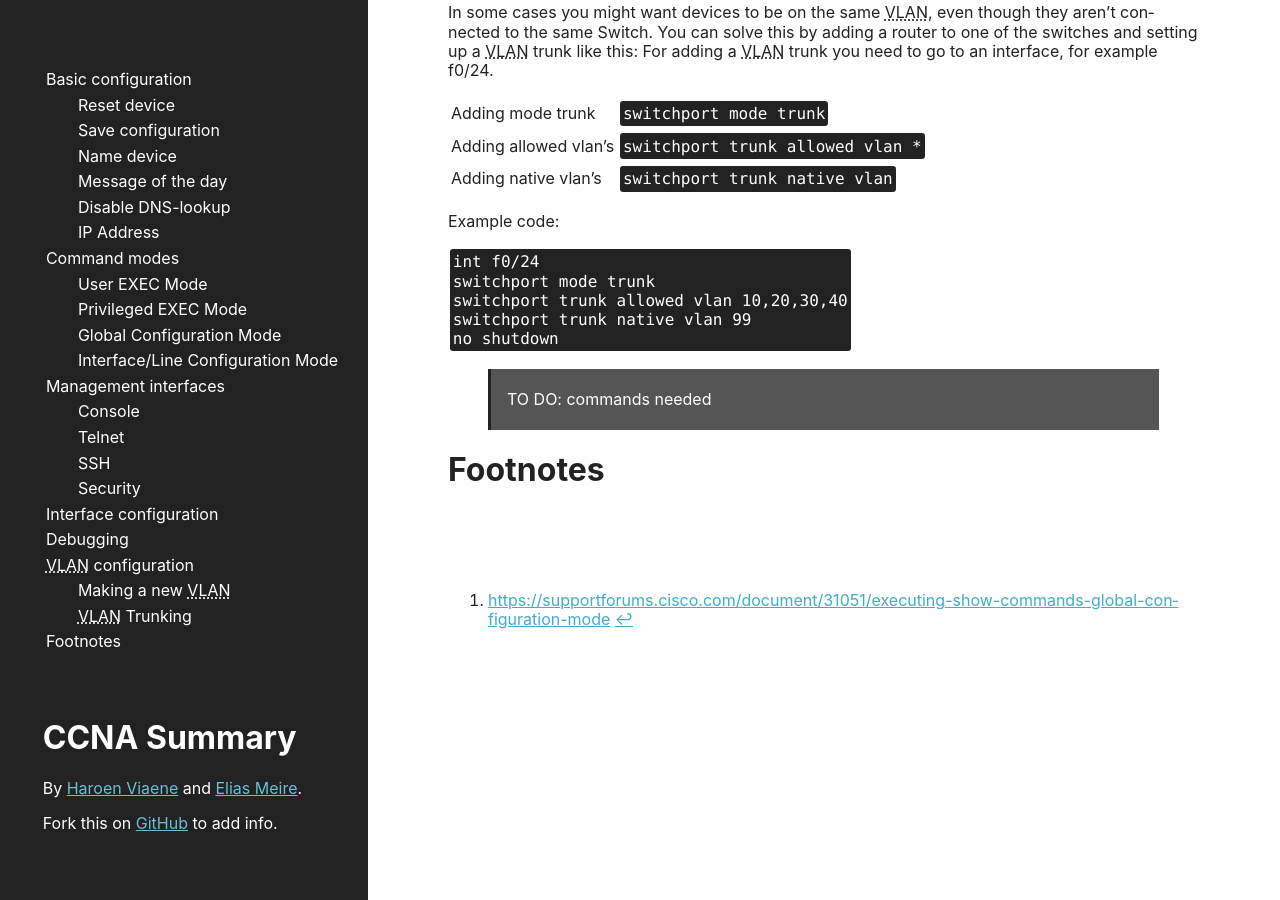
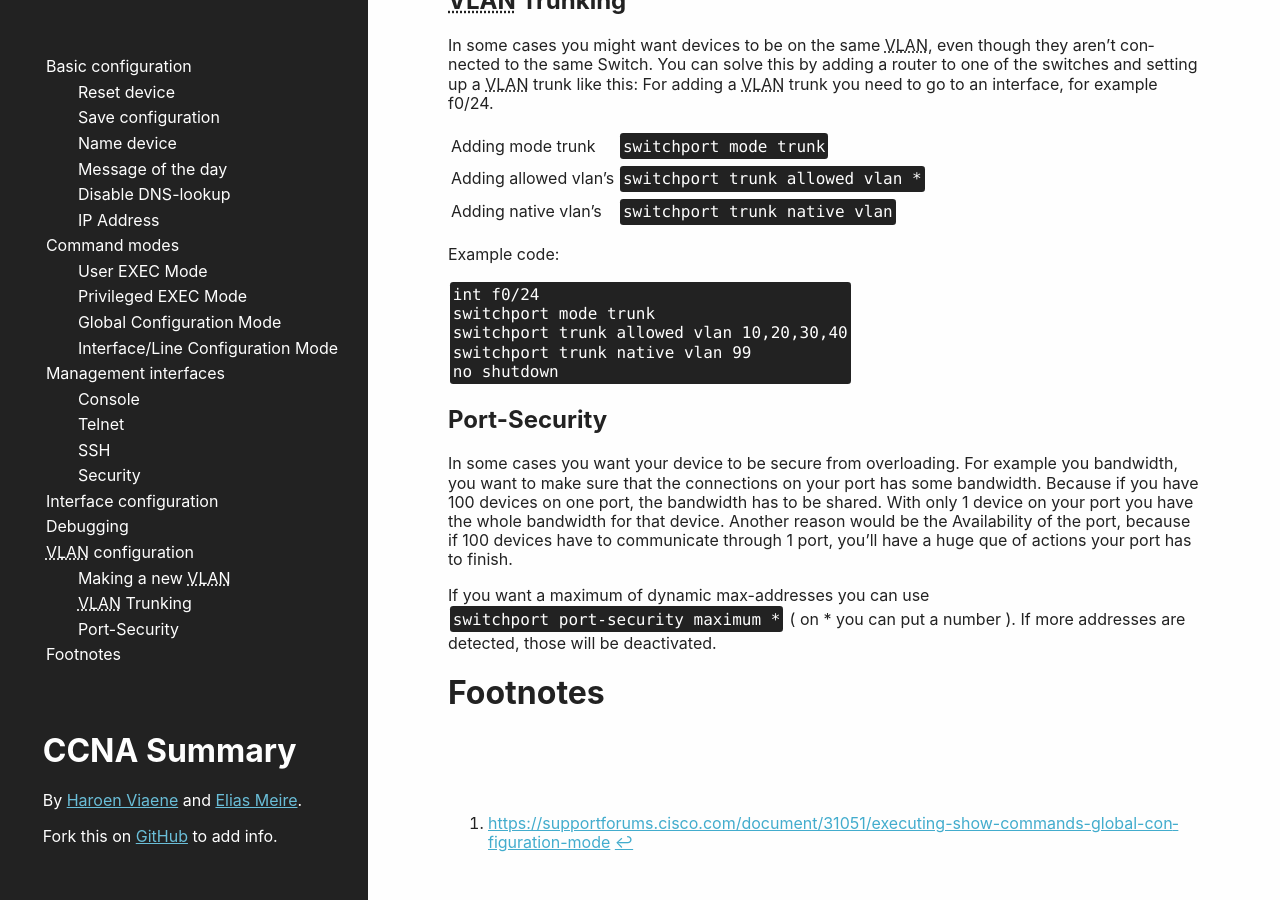
Before and after one commit to Haroenv/ccna, a Jekyll site: the page built from index.md, in a window 1280 px wide and 900 px high, scrolled down 4813 px. Built offline with Jekyll 4.4.1, drawn with Linux system fonts in a browser that asks for light colours; some of the changed text lies outside the part shown.

Commit message:
Port-Security

```diff
--- a/index.md
+++ b/index.md
@@ -185,6 +185,7 @@ Show the IOS version | `show version`
 Show cdp neighbors | `show cdp neighbors`
 Show list of trunked ports | `show interface trunk`
 Show list of settings | `show run`
+Show port-security | `show port-security`
 
 There are additional filters and arguments available for all these functions.
 
@@ -222,7 +223,11 @@ switchport trunk native vlan 99
 no shutdown
 ~~~
 
-> TO DO: commands needed
+## Port-Security
+
+In some cases you want your device to be secure from overloading. For example you bandwidth, you want to make sure that the connections on your port has some bandwidth. Because if you have 100 devices on one port, the bandwidth has to be shared. With only 1 device on your port you have the whole bandwidth for that device. Another reason would be the Availability of the port, because if 100 devices have to communicate through 1 port, you'll have a huge que of actions your port has to finish.
+
+If you want a maximum of dynamic max-addresses you can use `switchport port-security maximum *` ( on * you can put a number ). If more addresses are detected, those will be deactivated.
 
 # Footnotes
 
```
